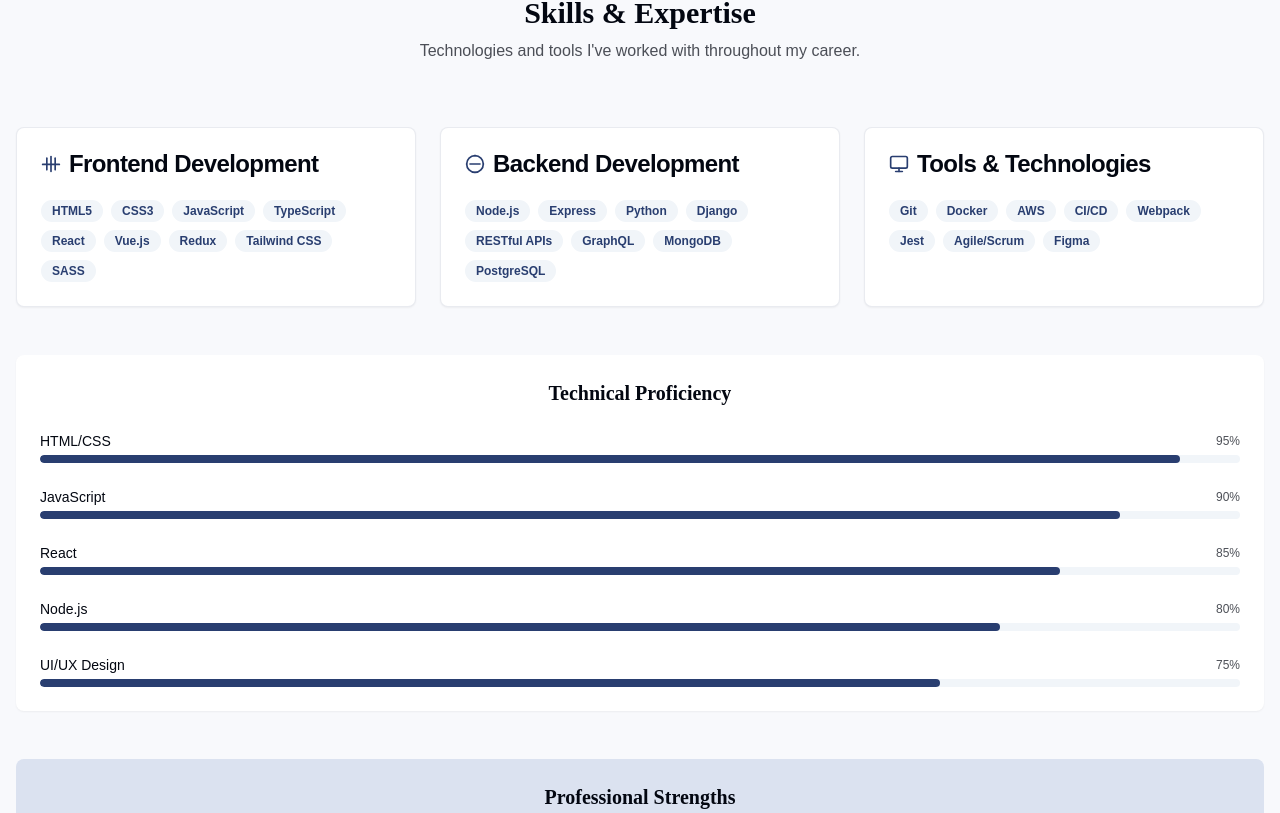
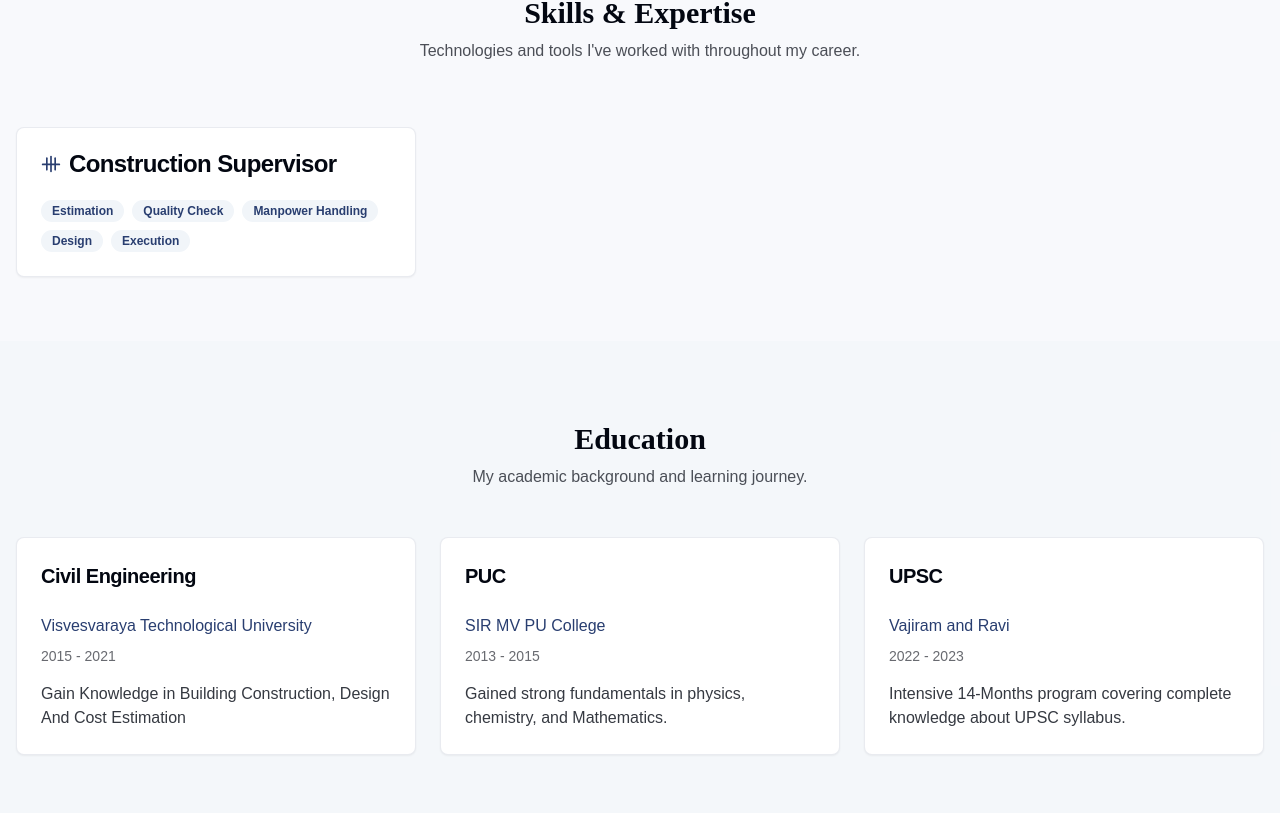
Before and after one commit to pavan3720/web-resume-shine, a React (Vite) app: page / in a window 1280 px wide. Shown: the part 1347-2160 px from the top of the page. Built offline with nearby package versions, Linux system fonts and the light colour scheme.

Commit message:
Update SkillsSection.tsx

```diff
--- a/src/components/SkillsSection.tsx
+++ b/src/components/SkillsSection.tsx
@@ -5,7 +5,7 @@ import ScrollAnimation from "./ScrollAnimation";
 import SkillsProgress from "./SkillsProgress";
 
 const skills = {
-  frontend: ["HTML5", "CSS3", "JavaScript", "TypeScript", "React", "Vue.js", "Redux", "Tailwind CSS", "SASS"],
+  frontend: ["Estimation", "Quality Check", "Manpower Handling", "Design", "Execution"],
   backend: ["Node.js", "Express", "Python", "Django", "RESTful APIs", "GraphQL", "MongoDB", "PostgreSQL"],
   tools: ["Git", "Docker", "AWS", "CI/CD", "Webpack", "Jest", "Agile/Scrum", "Figma"]
 };
@@ -25,7 +25,7 @@ const SkillsSection = () => {
               <CardHeader>
                 <CardTitle className="flex items-center">
                   <svg xmlns="http://www.w3.org/2000/svg" width="20" height="20" viewBox="0 0 24 24" fill="none" stroke="currentColor" strokeWidth="2" strokeLinecap="round" strokeLinejoin="round" className="mr-2 text-primary"><path d="M2 12.5h20"/><path d="M7 19v-14"/><path d="M12 3v18"/><path d="M17 19v-14"/></svg>
-                  Frontend Development
+                  Construction Supervisor
                 </CardTitle>
               </CardHeader>
               <CardContent>
@@ -40,7 +40,7 @@ const SkillsSection = () => {
             </Card>
           </ScrollAnimation>
 
-          <ScrollAnimation className="opacity-0 transform translate-y-4 transition-all duration-700" threshold={0.1}>
+          {/* <ScrollAnimation className="opacity-0 transform translate-y-4 transition-all duration-700" threshold={0.1}>
             <Card className="border border-primary/10 hover:border-primary/30 transition-all duration-300 h-full">
               <CardHeader>
                 <CardTitle className="flex items-center">
@@ -58,9 +58,9 @@ const SkillsSection = () => {
                 </div>
               </CardContent>
             </Card>
-          </ScrollAnimation>
+          </ScrollAnimation> */}
 
-          <ScrollAnimation className="opacity-0 transform translate-y-4 transition-all duration-700" threshold={0.1}>
+          {/* <ScrollAnimation className="opacity-0 transform translate-y-4 transition-all duration-700" threshold={0.1}>
             <Card className="border border-primary/10 hover:border-primary/30 transition-all duration-300 h-full">
               <CardHeader>
                 <CardTitle className="flex items-center">
@@ -78,14 +78,14 @@ const SkillsSection = () => {
                 </div>
               </CardContent>
             </Card>
-          </ScrollAnimation>
+          </ScrollAnimation> */}
         </div>
 
-        <ScrollAnimation className="opacity-0 transform translate-y-4 transition-all duration-700" threshold={0.2}>
+        {/* <ScrollAnimation className="opacity-0 transform translate-y-4 transition-all duration-700" threshold={0.2}>
           <SkillsProgress />
-        </ScrollAnimation>
+        </ScrollAnimation> */}
 
-        <ScrollAnimation className="opacity-0 transform translate-y-4 transition-all duration-700" threshold={0.2}>
+        {/* <ScrollAnimation className="opacity-0 transform translate-y-4 transition-all duration-700" threshold={0.2}>
           <div className="mt-12 p-6 bg-accent rounded-lg">
             <h3 className="text-xl font-serif font-semibold mb-4 text-center">Professional Strengths</h3>
             <div className="grid grid-cols-1 sm:grid-cols-2 md:grid-cols-4 gap-4 text-center">
@@ -96,7 +96,7 @@ const SkillsSection = () => {
               ))}
             </div>
           </div>
-        </ScrollAnimation>
+        </ScrollAnimation> */}
       </div>
     </section>
   );
```
